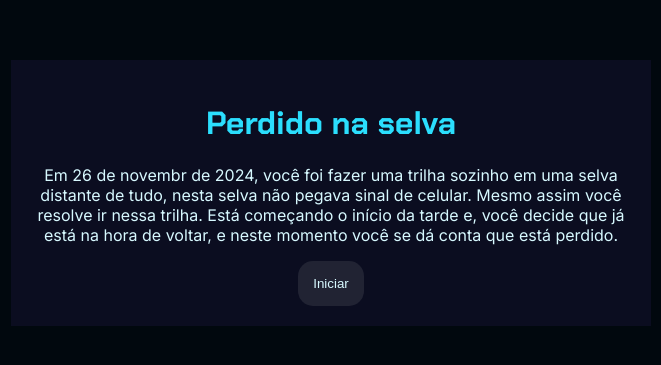
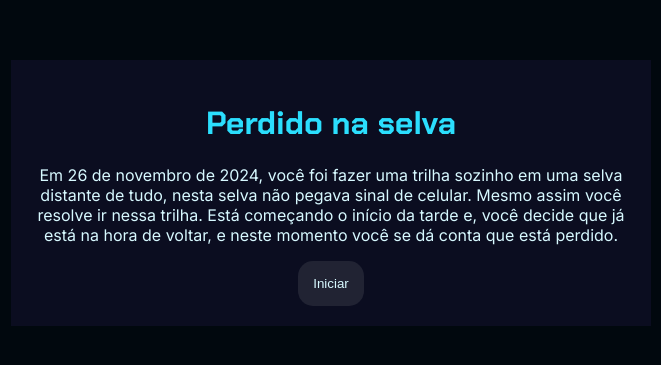
Before and after one commit to eduardorads/Teste-recupera-o-, a plain HTML site: page index.html in a window 1280 px wide. Shown: the part 215-580 px from the top of the page, 309-970 px from the left. Drawn offline with Linux system fonts and the light colour scheme; a script that the page names is missing.

Commit message:
Update index.html

```diff
--- a/index.html
+++ b/index.html
@@ -12,7 +12,7 @@
     <div class="caixa-principal">
         <h1>Perdido na selva</h1>
         <div class="tela-inicial">
-            <p>Em 26 de novembr de 2024, você foi fazer uma trilha sozinho em uma selva  distante de tudo, nesta selva não pegava sinal de celular. Mesmo assim você resolve ir nessa trilha.
+            <p>Em 26 de novembro de 2024, você foi fazer uma trilha sozinho em uma selva  distante de tudo, nesta selva não pegava sinal de celular. Mesmo assim você resolve ir nessa trilha.
                  Está começando o início da tarde e, você decide que já está na hora de voltar, e neste momento você se dá conta que está perdido.     </p>
             <button class="iniciar-btn">Iniciar</button>
         </div>
```
